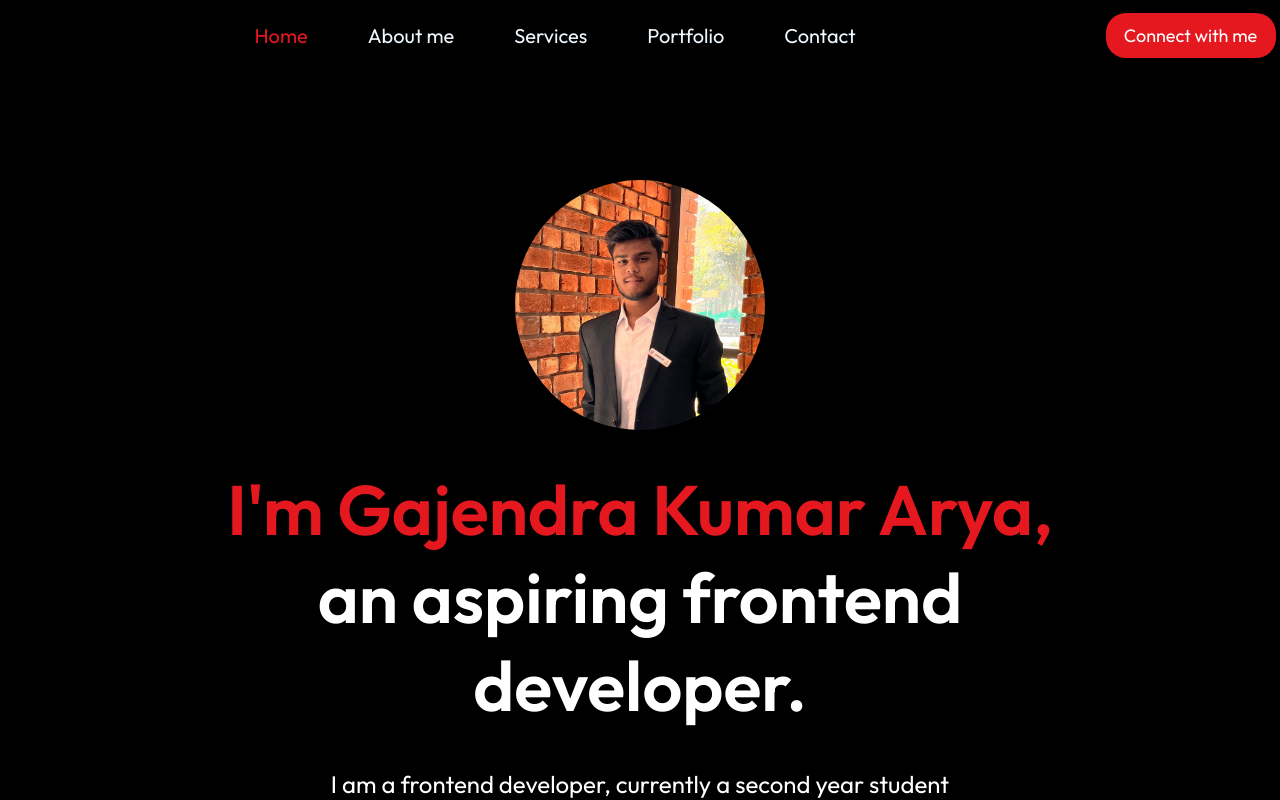
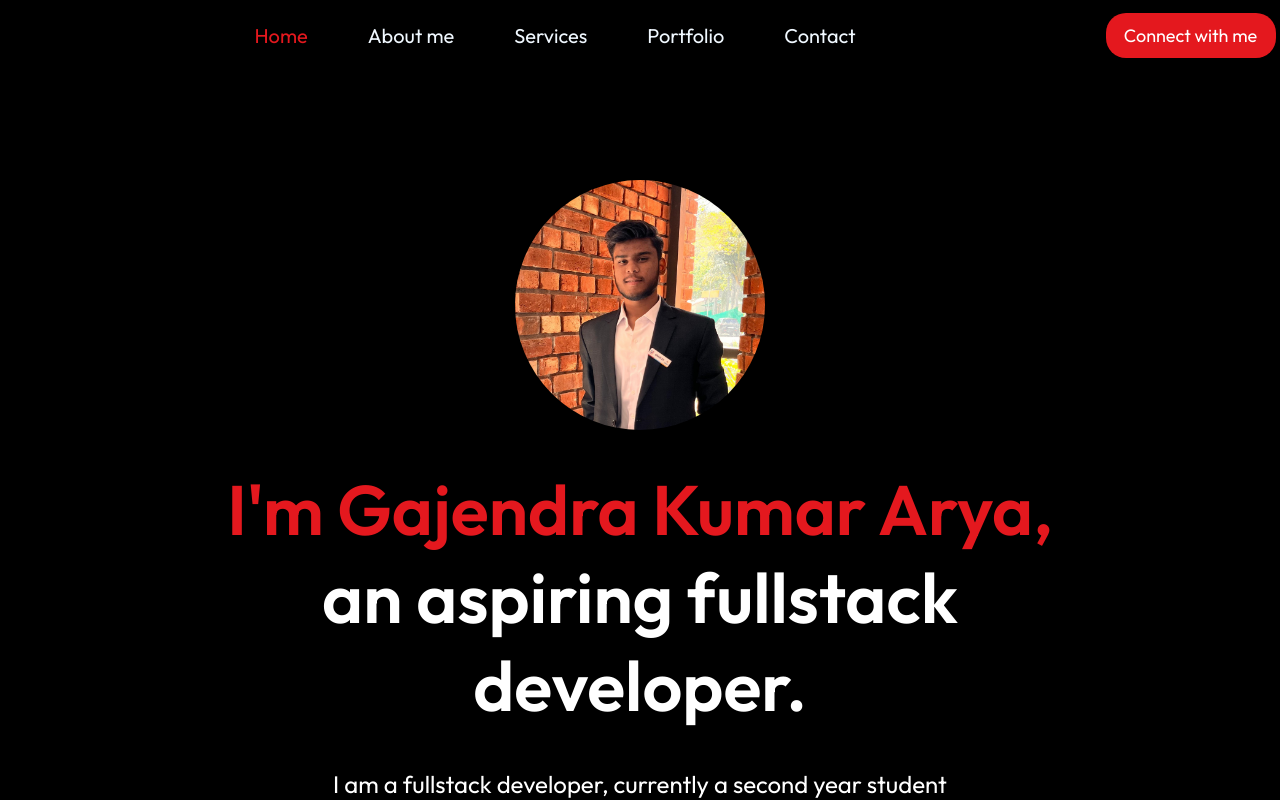
Before and after one commit to gajendraarya786/Personal-Portfolio, a React (Create React App) app: page / in a window 1280 px wide. Built offline with nearby package versions, Linux system fonts and the light colour scheme.

Commit message:
changes made

```diff
--- a/src/components/hero/hero.jsx
+++ b/src/components/hero/hero.jsx
@@ -7,8 +7,8 @@ const hero = () => {
     return(
        <div id="home" className="hero">
          <img src={profilePic} alt="" id="img"/>
-         <h1><span>I'm Gajendra Kumar Arya,</span> an aspiring frontend developer.</h1>
-         <p>I am a frontend developer, currently a second year student at UPES.</p>
+         <h1><span>I'm Gajendra Kumar Arya,</span> an aspiring fullstack developer.</h1>
+         <p>I am a fullstack developer, currently a second year student at UPES.</p>
          <div className="hero-action">
             <div className="hero-connect"><a href="#Contact">Connect with me</a></div>
             <div className="hero-resume">My resume</div>
```
